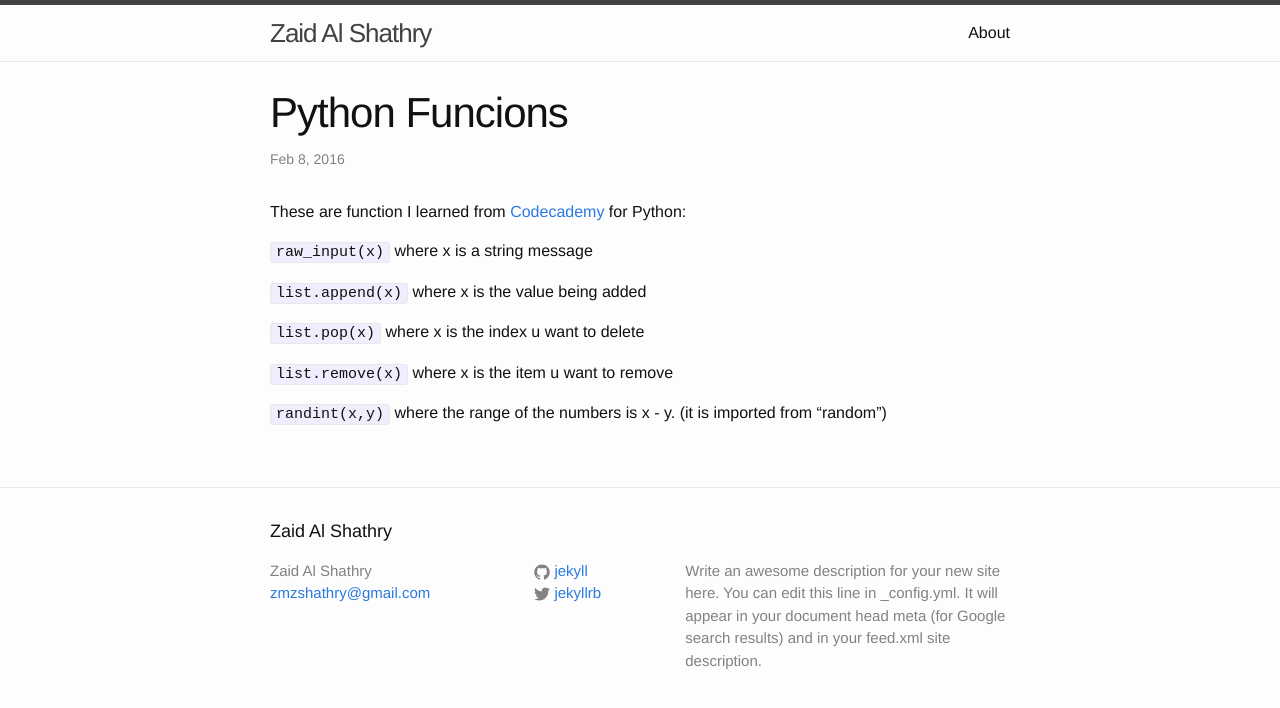
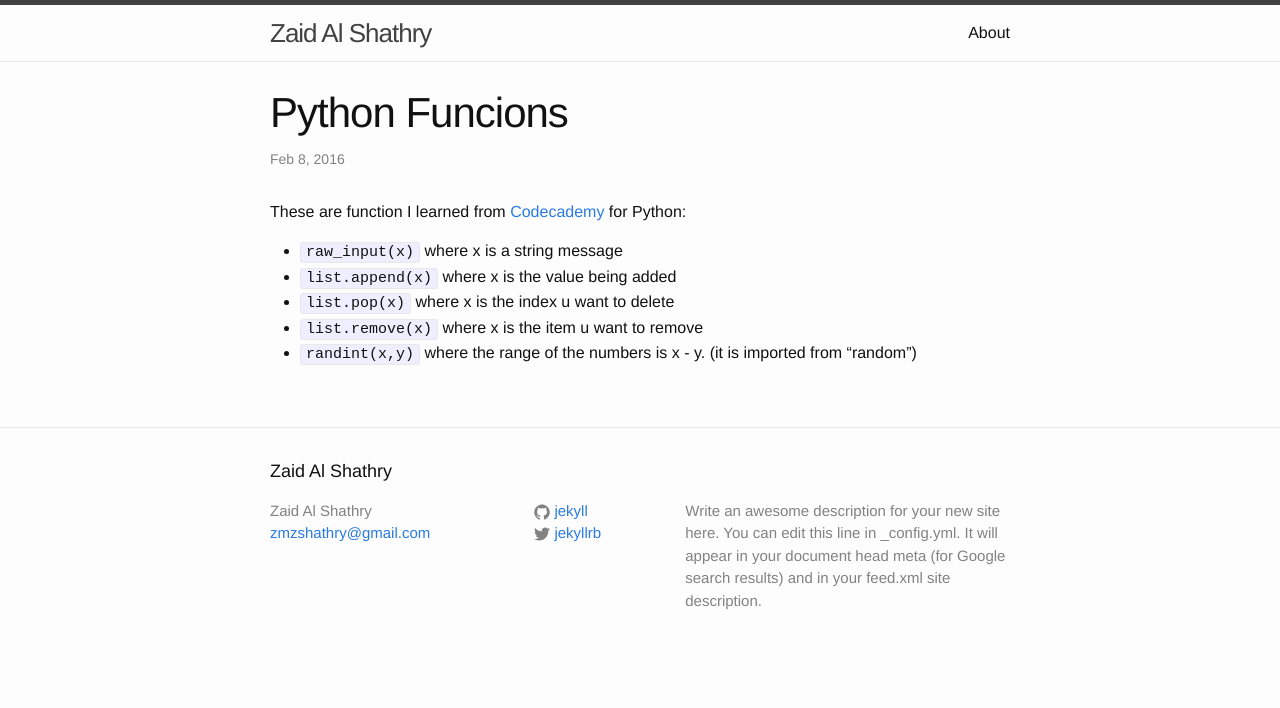
Before and after one commit to zaidmsh/zaid.github.io, a Jekyll site: the page built from _posts/2016-02-10-PthonFun.markdown, in a window 1280 px wide. Shown: the top 708 px of the page. Built offline with Jekyll 4.4.1, drawn with Linux system fonts in a browser that asks for light colours.

Commit message:
fixing the lines

````diff
--- a/_posts/2016-02-10-PthonFun.markdown
+++ b/_posts/2016-02-10-PthonFun.markdown
@@ -6,16 +6,11 @@ categories: jekyll update
 ---
 
 These are function I learned from [Codecademy][code-cademy] for Python:
-
-```raw_input(x)``` where x is a string message
-
-```list.append(x)``` where x is the value being added
-
-```list.pop(x)``` where x is the index u want to delete
-
-```list.remove(x)``` where x is the item u want to remove
-
-```randint(x,y)``` where  the range of the numbers is x - y. (it is imported from "random")
+- ```raw_input(x)``` where x is a string message
+- ```list.append(x)``` where x is the value being added
+- ```list.pop(x)``` where x is the index u want to delete
+- ```list.remove(x)``` where x is the item u want to remove
+- ```randint(x,y)``` where  the range of the numbers is x - y. (it is imported from "random")
 
 
 
````
